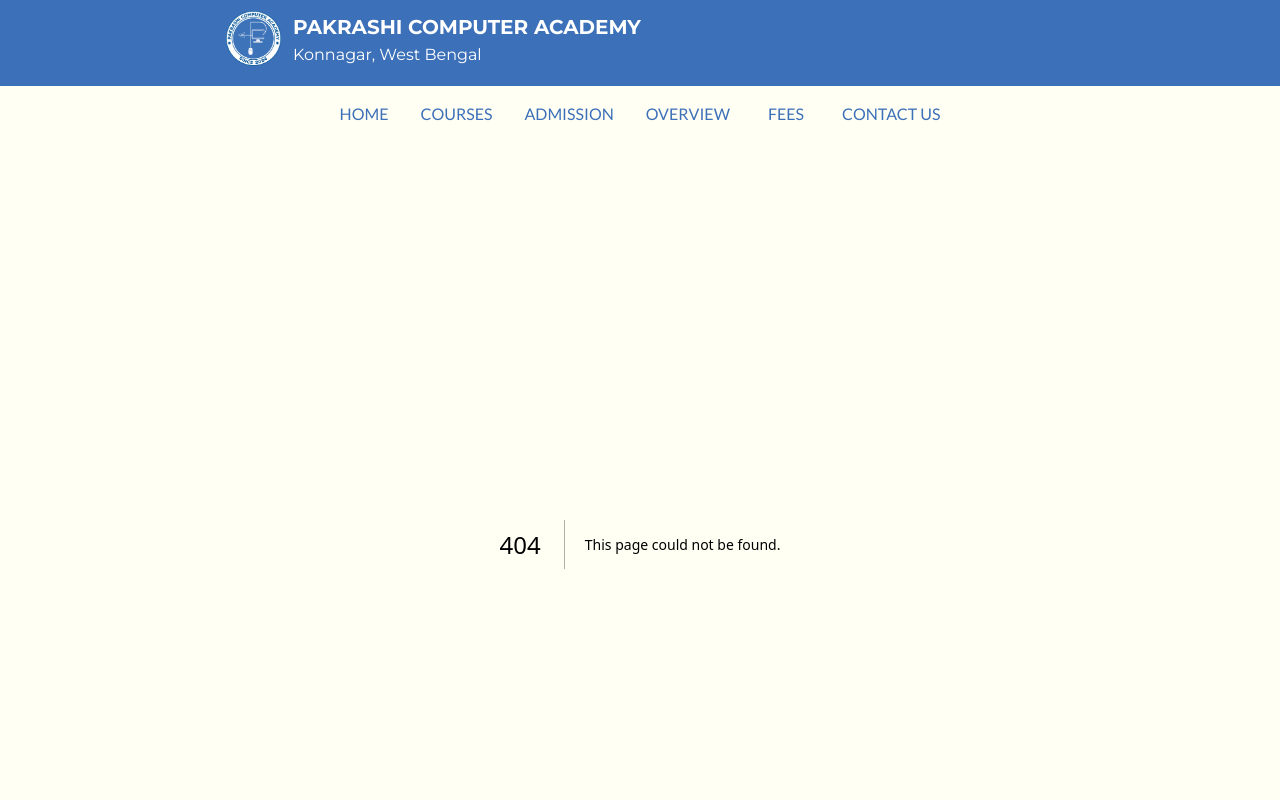
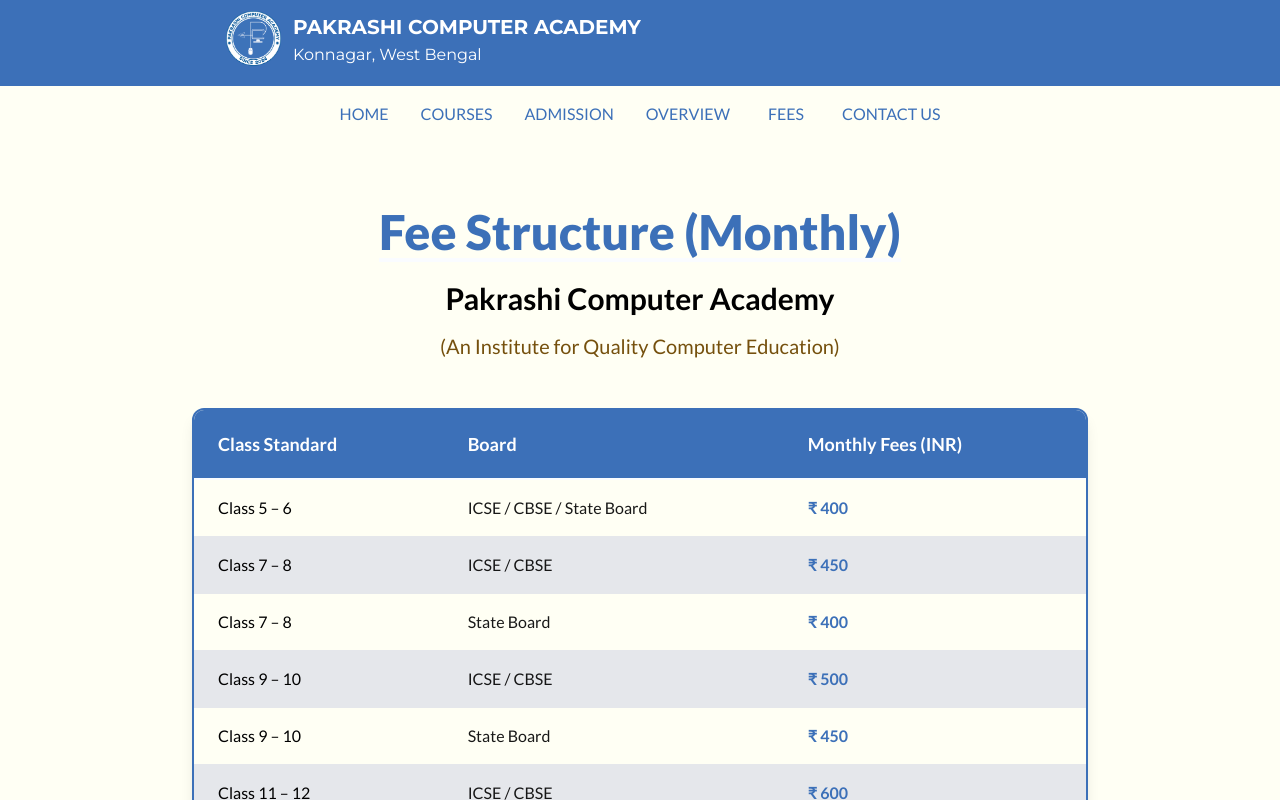
Before and after one commit to amitrakshitdev/pcalearning-site, a Next.js app: page /fees in a window 1280 px wide. Before the commit this address had no page. Built offline with nearby package versions, Linux system fonts and the light colour scheme.

Commit message:
feat: Add fees page and admission markdown, and update contact page social links to include WhatsApp.

```diff
--- a/src/app/contact-us/page.tsx
+++ b/src/app/contact-us/page.tsx
@@ -2,10 +2,9 @@
 import clsx from "clsx";
 import {
     FaInstagram,
-  FaLinkedin,
     FaSquareFacebook,
-  FaSquareXTwitter,
     FaPhone,
+    FaWhatsapp,
 } from "react-icons/fa6";
 import { Metadata } from "next";
 
@@ -82,51 +81,51 @@
                             Get in Touch with Us
                         </h3>
                         <p className="text-base/5 font-light text-textColor text-gray-800 lg:text-base">
-              For admissions, course details, or any other queries, feel free to
-              reach out to us. We would love to hear from you! If you have any
-              questions, comments, or suggestions, please feel free to contact
-              us. You can reach us by phone, WhatsApp, or by following us on
-              social platform. We will get back to you as soon as possible.
+                            For admissions, course details, or any other
+                            queries, feel free to reach out to us. We would love
+                            to hear from you! If you have any questions,
+                            comments, or suggestions, please feel free to
+                            contact us. You can reach us by phone, WhatsApp, or
+                            by following us on social platform. We will get back
+                            to you as soon as possible.
                         </p>
                         <h3 className="font-semibold text-xl my-4 mb-2">
                             Connect Over Social Platforms
                         </h3>
-            <div className="flex my-3 w-40 justify-between self-center md:self-start">
+                        <div className="flex my-3 w-40 justify-start self-start gap-2 md:self-start">
                             <a
-                href="https://www.facebook.com"
+                                href="https://www.facebook.com/share/1ApnRkzrqR/?mibextid=wwXIfr"
                                 target="_blank"
                                 rel="noreferrer"
                             >
                                 <FaSquareFacebook size={35} />
                             </a>
                             <a
-                href="https://www.twitter.com"
-                target="_blank"
-                rel="noreferrer"
-              >
-                <FaSquareXTwitter size={35} />
-              </a>
-              <a
-                href="https://www.linkedin.com"
-                target="_blank"
-                rel="noreferrer"
-              >
-                <FaLinkedin size={35} />
-              </a>
-              <a
-                href="https://www.instagram.com"
+                                href="https://www.facebook.com/share/1ApnRkzrqR/?mibextid=wwXIfr"
                                 target="_blank"
                                 rel="noreferrer"
                             >
                                 <FaInstagram size={35} />
                             </a>
+                            <a
+                                href="https://wa.me/message/4JR72ISSSSKUK1"
+                                target="_blank"
+                                rel="noreferrer"
+                            >
+                                <FaWhatsapp size={35} />
+                            </a>
                         </div>
-            <h3 className="font-semibold text-xl my-4 mb-2">Our Address</h3>
+                        <h3 className="font-semibold text-xl my-4 mb-2">
+                            Our Address
+                        </h3>
                         <p className="text-sm font-medium text-textColor text-gray-800 lg:text-base">
-              3, Vivekananda Road P.O. Nabagram, Konnagar Dist: Hooghly State:
-              West Bengal Pin: 712246 Land Mark: Near Nabagram Old Post Office
+                            3, Vivekananda Road P.O. Nabagram, Konnagar Dist:
+                            Hooghly State: West Bengal Pin: 712246 Land Mark:
+                            Near Nabagram Old Post Office
                         </p>
-            <h3 className="font-semibold text-xl my-4 mb-2 flex">Call us</h3>
+                        <h3 className="font-semibold text-xl my-4 mb-2 flex">
+                            Call us
+                        </h3>
                         <ButtonLink
                             href="tel:+91-9051049912"
                             buttonType="primary-rounded"
--- a/src/app/courses/page.tsx
+++ b/src/app/courses/page.tsx
@@ -17,6 +17,7 @@
 import BscCourseData from "./jsons/bsc-courses-data.json";
 import PolytechnicCourseData from "./jsons/polytechnic-courses-data.json";
 import EntraceExamData from "./jsons/entrance-exam-data.json";
+import Footer from "@/components/Footer/Footer";
 export const metadata: Metadata = {
     title: "Courses",
     description:
@@ -203,6 +204,7 @@
 
 export default function CoursesPage() {
     return (
+        <>
             <section
                 className={clsx([
                     "Courses relative w-full bg-background text-textColor min-h-screen",
@@ -233,8 +235,8 @@
                         </h2>
                         <p className="max-w-3xl text-xl md:text-2xl opacity-80 leading-relaxed mx-auto md:mx-0 font-medium">
                             Discover your potential with our expertly crafted
-                        curriculum. From school level to advanced engineering
-                        courses.
+                            curriculum. From school level to advanced
+                            engineering courses.
                         </p>
                     </div>
 
@@ -251,9 +253,14 @@
                         <CourseSection id="bca" data={BCACouseData} />
                         <CourseSection id="bsc" data={BscCourseData} />
                         <CourseSection id="mca" data={MCACouseData} />
-                    <CourseSection id="entrace-exam" data={EntraceExamData} />
+                        <CourseSection
+                            id="entrace-exam"
+                            data={EntraceExamData}
+                        />
                     </div>
                 </div>
             </section>
+            <Footer />
+        </>
     );
 }
--- /dev/null
+++ b/src/app/fees/page.tsx
@@ -0,0 +1,89 @@
+import Footer from "@/components/Footer/Footer";
+import { Metadata } from "next";
+
+export const metadata: Metadata = {
+    title: "Fees Structure",
+    description: "Monthly fee structure for Pakrashi Computer Academy.",
+};
+
+const feeData = [
+    { class: "Class 5 – 6", board: "ICSE / CBSE / State Board", fee: "₹ 400" },
+    { class: "Class 7 – 8", board: "ICSE / CBSE", fee: "₹ 450" },
+    { class: "Class 7 – 8", board: "State Board", fee: "₹ 400" },
+    { class: "Class 9 – 10", board: "ICSE / CBSE", fee: "₹ 500" },
+    { class: "Class 9 – 10", board: "State Board", fee: "₹ 450" },
+    { class: "Class 11 – 12", board: "ICSE / CBSE", fee: "₹ 600" },
+    { class: "Class 11 – 12", board: "State Board", fee: "₹ 500" },
+];
+
+export default function FeesPage() {
+    return (
+        <>
+            <main className="w-full min-h-screen py-16 px-4 md:px-8 bg-background text-textColor">
+                <div className="max-w-4xl mx-auto space-y-12">
+                    {/* Header */}
+                    <div className="text-center space-y-4">
+                        <h1 className="text-4xl md:text-5xl font-extrabold text-primary underline decoration-primary-50 decoration-[4px] underline-offset-[8px] mb-6">
+                            Fee Structure (Monthly)
+                        </h1>
+                        <h2 className="text-2xl md:text-3xl font-semibold text-textColor">
+                            Pakrashi Computer Academy
+                        </h2>
+                        <h3 className="text-xl font-medium text-secondary">
+                            (An Institute for Quality Computer Education)
+                        </h3>
+                    </div>
+
+                    {/* Table Container */}
+                    <div className="rounded-xl shadow-lg border-2 border-primary overflow-hidden">
+                        <div className="overflow-x-auto">
+                            <table className="w-full text-left border-collapse">
+                                <thead>
+                                    <tr className="bg-primary text-textSecondaryColor">
+                                        <th className="py-5 px-6 font-bold text-lg border-b-2 border-primary-50 whitespace-nowrap">
+                                            Class Standard
+                                        </th>
+                                        <th className="py-5 px-6 font-bold text-lg border-b-2 border-primary-50 whitespace-nowrap">
+                                            Board
+                                        </th>
+                                        <th className="py-5 px-6 font-bold text-lg border-b-2 border-primary-50 whitespace-nowrap">
+                                            Monthly Fees (INR)
+                                        </th>
+                                    </tr>
+                                </thead>
+                                <tbody>
+                                    {feeData.map((row, idx) => (
+                                        <tr
+                                            key={idx}
+                                            className={`border-b border-primary/20 hover:bg-primary-50 transition-colors ${
+                                                idx % 2 === 0 ? "bg-background" : "bg-customGreyColor"
+                                            }`}
+                                        >
+                                            <td className="py-4 px-6 text-textColor font-medium whitespace-nowrap">
+                                                {row.class}
+                                            </td>
+                                            <td className="py-4 px-6 text-textColor opacity-90">
+                                                {row.board}
+                                            </td>
+                                            <td className="py-4 px-6 font-bold text-primary whitespace-nowrap">
+                                                {row.fee}
+                                            </td>
+                                        </tr>
+                                    ))}
+                                </tbody>
+                            </table>
+                        </div>
+                    </div>
+
+                    {/* Footer Warning/Disclaimer */}
+                    <div className="bg-primary-50 p-6 rounded-xl border border-primary shadow-sm mt-8 text-center">
+                        <p className="text-textColor leading-relaxed opacity-90">
+                            Note: The admission fee is a one-time payment of ₹100. The fees listed above are applicable on a monthly basis.
+                        </p>
+                    </div>
+                </div>
+            </main>
+            <Footer />
+        </>
+    );
+}
--- a/src/components/OurStory/OurStory.tsx
+++ b/src/components/OurStory/OurStory.tsx
@@ -59,16 +59,13 @@
                         interested in learning coding, we have a course for you.
                     </p>
                     <div className={clsx(["flex my-3 w-24 justify-between"])}>
-                        <Link href="/about">
+                        <Link href="https://www.facebook.com/share/1ApnRkzrqR/?mibextid=wwXIfr">
                             <FaSquareFacebook size={20} />
                         </Link>
-                        <Link href="/about">
-                            <FaSquareXTwitter size={20} />
-                        </Link>
-                        <Link href="/about">
+                        <Link href="/about-us">
                             <FaLinkedin size={20} />
                         </Link>
-                        <Link href="/about">
+                        <Link href="https://www.facebook.com/share/1ApnRkzrqR/?mibextid=wwXIfr">
                             <FaInstagram size={20} />
                         </Link>
                     </div>
```
Lines whose indentation alone changed are shown as unchanged.
